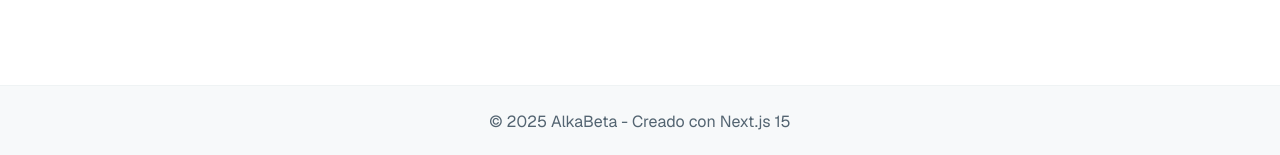
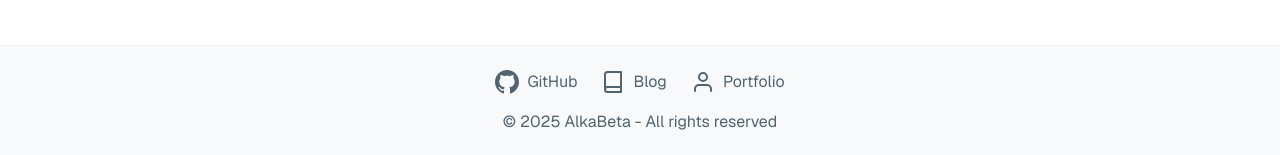
Before and after one commit to jemmdevs/alkabeta, a Next.js app: page / in a window 1280 px wide. Shown: the part 642-797 px from the top of the page. Built offline with nearby package versions, Linux system fonts and the light colour scheme; no server answers; the database is empty.

Commit message:
some changes

```diff
--- a/components/layout/MainLayout.js
+++ b/components/layout/MainLayout.js
@@ -17,9 +17,39 @@
       </main>
       <footer className="bg-secondary border-t border-color py-6">
         <div className="max-w-7xl mx-auto px-4 sm:px-6 lg:px-8">
-          <p className="text-center text-secondary">
-            © {new Date().getFullYear()} AlkaBeta - Creado con Next.js 15
-          </p>
+          <div className="flex flex-col items-center space-y-4">
+            <div className="flex space-x-6">
+              <a href="https://github.com/jemmdevs" target="_blank" rel="noopener noreferrer" className="text-secondary hover:text-primary transition-colors">
+                <span className="flex items-center">
+                  <svg xmlns="http://www.w3.org/2000/svg" width="24" height="24" viewBox="0 0 24 24" fill="currentColor" className="mr-2">
+                    <path d="M12 0c-6.626 0-12 5.373-12 12 0 5.302 3.438 9.8 8.207 11.387.599.111.793-.261.793-.577v-2.234c-3.338.726-4.033-1.416-4.033-1.416-.546-1.387-1.333-1.756-1.333-1.756-1.089-.745.083-.729.083-.729 1.205.084 1.839 1.237 1.839 1.237 1.07 1.834 2.807 1.304 3.492.997.107-.775.418-1.305.762-1.604-2.665-.305-5.467-1.334-5.467-5.931 0-1.311.469-2.381 1.236-3.221-.124-.303-.535-1.524.117-3.176 0 0 1.008-.322 3.301 1.23.957-.266 1.983-.399 3.003-.404 1.02.005 2.047.138 3.006.404 2.291-1.552 3.297-1.23 3.297-1.23.653 1.653.242 2.874.118 3.176.77.84 1.235 1.911 1.235 3.221 0 4.609-2.807 5.624-5.479 5.921.43.372.823 1.102.823 2.222v3.293c0 .319.192.694.801.576 4.765-1.589 8.199-6.086 8.199-11.386 0-6.627-5.373-12-12-12z"/>
+                  </svg>
+                  GitHub
+                </span>
+              </a>
+              <a href="https://jemmdevs.vercel.app/" target="_blank" rel="noopener noreferrer" className="text-secondary hover:text-primary transition-colors">
+                <span className="flex items-center">
+                  <svg xmlns="http://www.w3.org/2000/svg" width="24" height="24" viewBox="0 0 24 24" fill="none" stroke="currentColor" strokeWidth="2" strokeLinecap="round" strokeLinejoin="round" className="mr-2">
+                    <path d="M4 19.5A2.5 2.5 0 0 1 6.5 17H20"></path>
+                    <path d="M6.5 2H20v20H6.5A2.5 2.5 0 0 1 4 19.5v-15A2.5 2.5 0 0 1 6.5 2z"></path>
+                  </svg>
+                  Blog
+                </span>
+              </a>
+              <a href="https://portfolio-jemmdevs.vercel.app/" target="_blank" rel="noopener noreferrer" className="text-secondary hover:text-primary transition-colors">
+                <span className="flex items-center">
+                  <svg xmlns="http://www.w3.org/2000/svg" width="24" height="24" viewBox="0 0 24 24" fill="none" stroke="currentColor" strokeWidth="2" strokeLinecap="round" strokeLinejoin="round" className="mr-2">
+                    <path d="M20 21v-2a4 4 0 0 0-4-4H8a4 4 0 0 0-4 4v2"></path>
+                    <circle cx="12" cy="7" r="4"></circle>
+                  </svg>
+                  Portfolio
+                </span>
+              </a>
+            </div>
+            <p className="text-center text-secondary">
+              © {new Date().getFullYear()} AlkaBeta - All rights reserved
+            </p>
+          </div>
         </div>
       </footer>
     </div>
```
